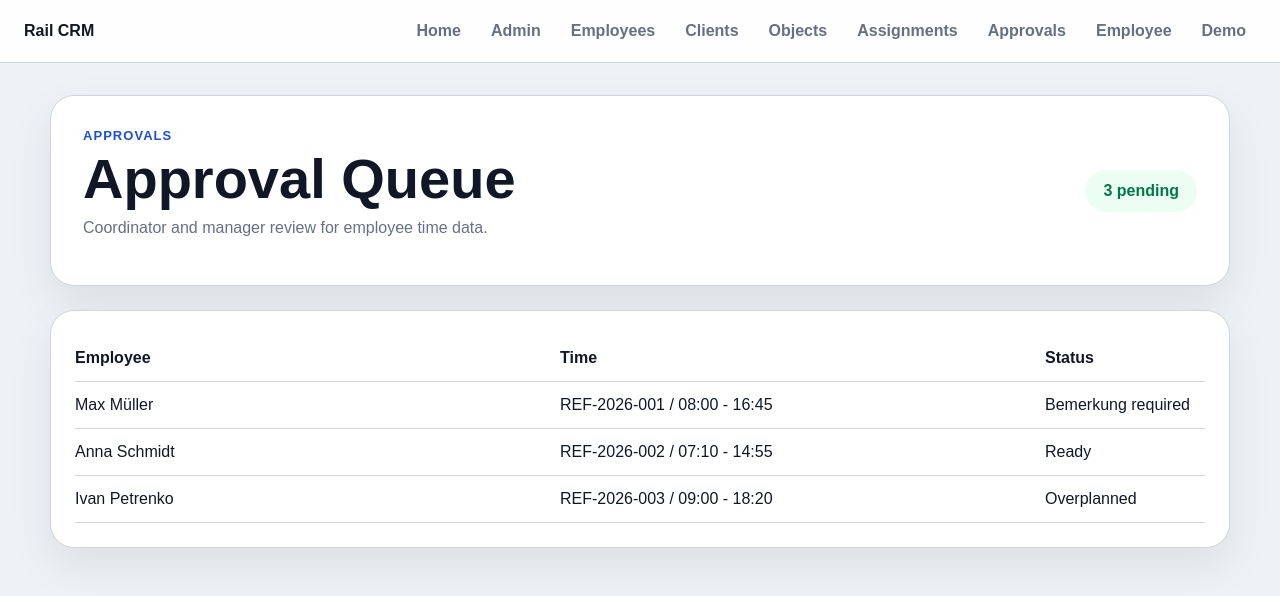
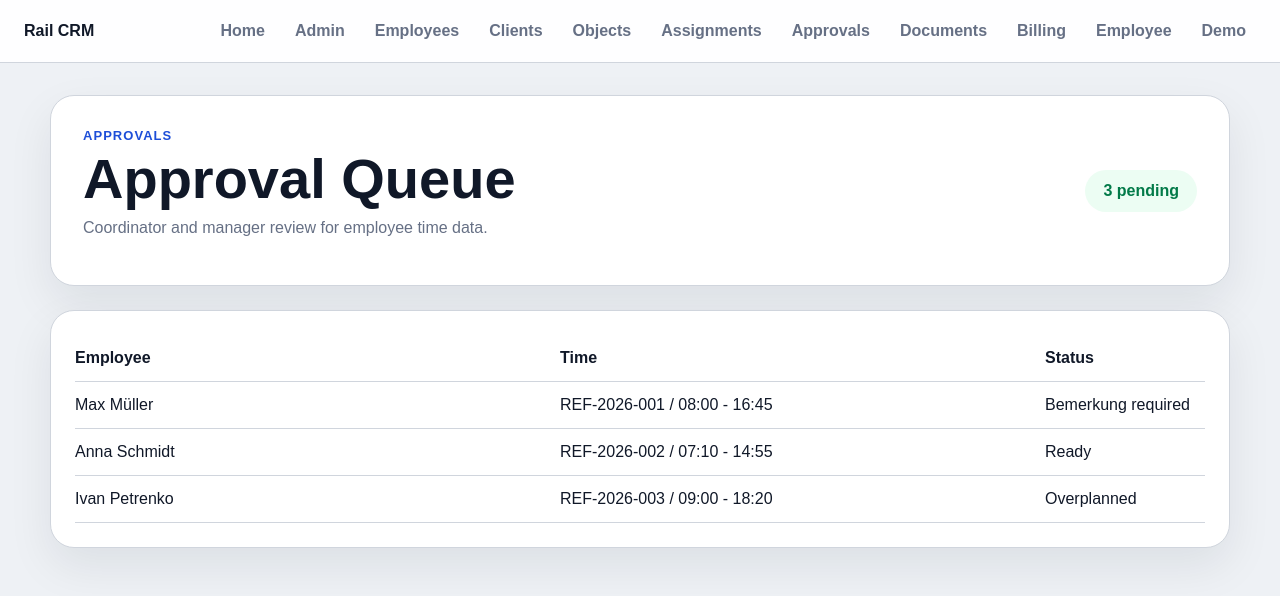
Before and after one commit to Webartdp/rail-crm-platform, a Next.js app in the folder frontend/: page /approvals in a window 1280 px wide. Shown: the top 596 px of the page. Built offline with nearby package versions, Linux system fonts and the light colour scheme.

Commit message:
Add documents and billing to navigation

```diff
--- a/frontend/app/components/MainNav.tsx
+++ b/frontend/app/components/MainNav.tsx
@@ -6,6 +6,8 @@ const navItems = [
   ['/objects', 'Objects'],
   ['/assignments', 'Assignments'],
   ['/approvals', 'Approvals'],
+  ['/documents', 'Documents'],
+  ['/billing', 'Billing'],
   ['/employee', 'Employee'],
   ['/demo', 'Demo'],
 ];
```
